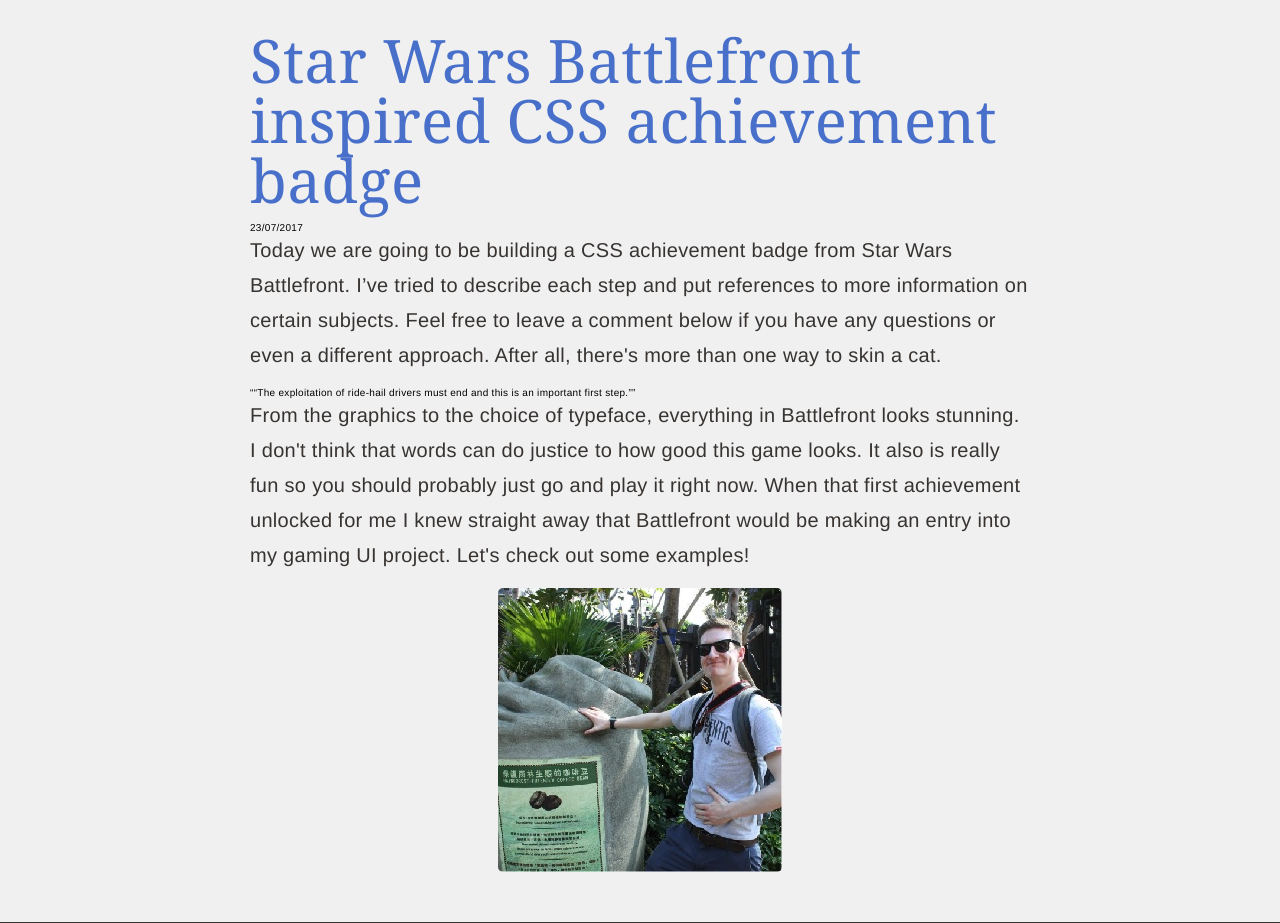
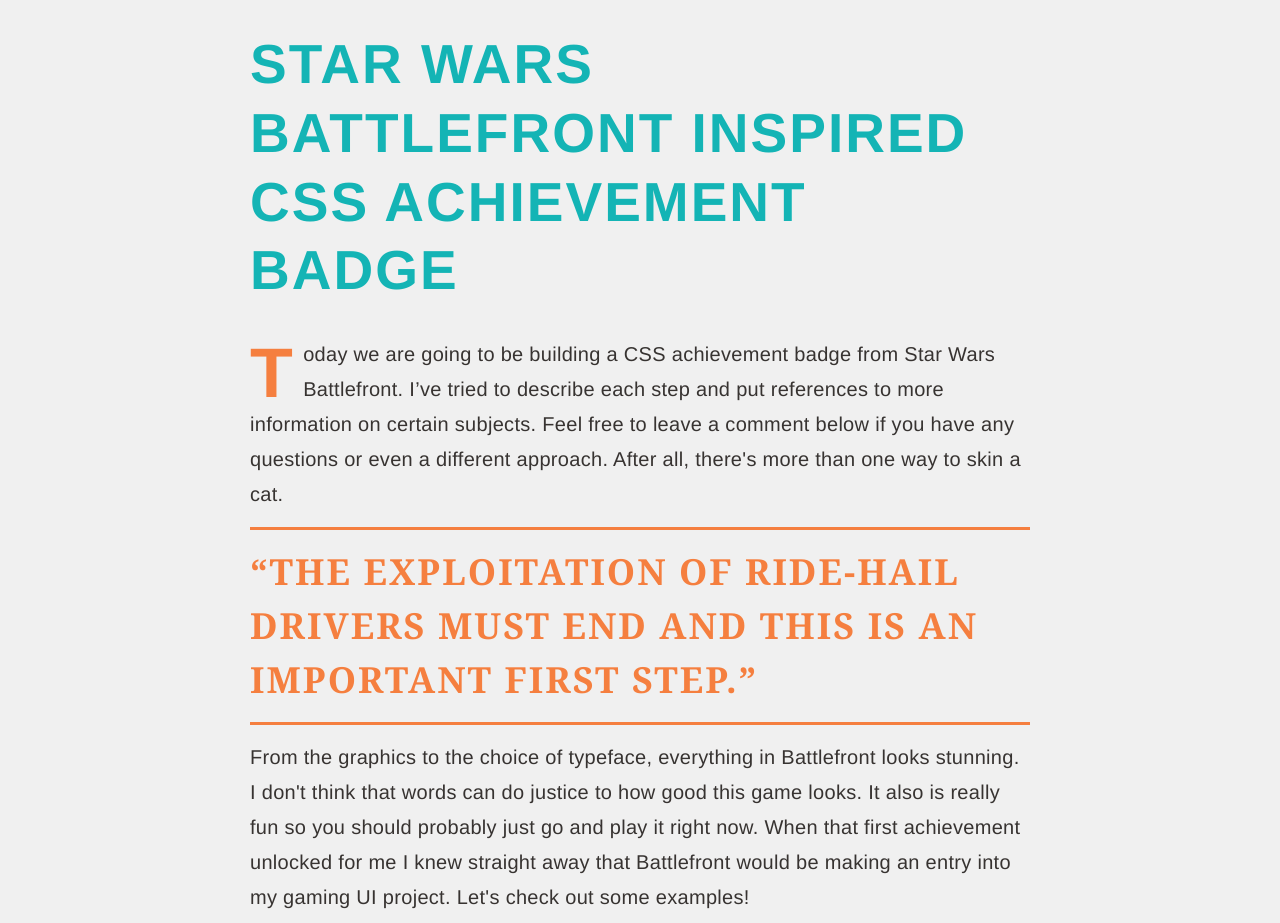
Before and after one commit to jonnow/jw-v2017, a PHP site: page /post.html in a window 1280 px wide. Shown: the part 70-993 px from the top of the page. Run offline with PHP 8.4, Linux system fonts and the light colour scheme; some libraries are stand-ins or nearby versions; some web fonts are replaced.

Commit message:
post style amends

```diff
--- a/css/main.css
+++ b/css/main.css
@@ -103,6 +103,32 @@ main {
         width: 65%;
         margin: 1rem auto 1.5rem; }
 
+.dropcaps {
+  margin-top: 3.2rem; }
+  .dropcaps::first-letter {
+    float: left;
+    font-size: 7.01rem;
+    font-weight: bold;
+    color: #F57F3F;
+    margin-top: 1.9rem;
+    margin-right: 1rem; }
+
+q {
+  display: block;
+  font-family: "Aleo", "Adelle", "Georgia", serif;
+  font-size: 3.6rem;
+  font-weight: bold;
+  line-height: 150%;
+  letter-spacing: 2px;
+  color: #F57F3F;
+  text-transform: uppercase;
+  padding-top: 1.5rem;
+  padding-bottom: 1.5rem;
+  border-top: 3px solid #F57F3F;
+  border-bottom: 3px solid #F57F3F;
+  margin-top: 1.5rem;
+  margin-bottom: 1.5rem; }
+
 .about {
   background-color: #F0F0F0; }
   .about header h1 a {
@@ -111,15 +137,23 @@ main {
     width: 90%;
     max-width: 78rem;
     margin: 2rem auto 5rem; }
-    .about article h1, .about article h2, .about article h3, .about article p a {
+    .about article h2, .about article h3, .about article p a {
       color: #4870CB; }
-    .about article h1, .about article h2, .about article h3 {
+    .about article h2, .about article h3 {
       font-family: "Aleo", "Adelle", "Georgia", serif;
       font-weight: normal;
       margin-bottom: 1.25rem;
       margin-top: 1rem; }
     .about article h1 {
       font-size: 3.6rem; }
+    .about article h1 {
+      font-family: "Woodford Bourne", "Futura", "Helvetica", "Arial", sans-serif;
+      font-size: 3.5rem;
+      font-weight: bold;
+      letter-spacing: 2px;
+      text-transform: uppercase;
+      color: #14B4B5;
+      margin-bottom: 3.2rem; }
     .about article h2 {
       font-size: 2.8rem; }
     .about article h3 {
@@ -614,6 +648,9 @@ body > footer {
     margin-top: 5rem; }
     .about article h1 {
       font-size: 6rem; }
+      .about article h1.post-heading {
+        font-size: 5.5rem;
+        line-height: 125%; }
     .about article h2 {
       font-size: 4rem; }
     .about article p, .about article ul.colour-list {
--- a/css/sass/small.scss
+++ b/css/sass/small.scss
@@ -265,6 +265,10 @@ $grid_template_img_col: 50%;
             margin-top: 5rem;
             h1 {
                 font-size: 6rem;
+                &.post-heading {
+                    font-size: 5.5rem;
+                    line-height: 125%;
+                }
             }
 
             h2 {
--- a/css/sass/smallest.scss
+++ b/css/sass/smallest.scss
@@ -2,6 +2,7 @@ $padding_smallest: 1.5rem;
 $padding_standard: 3.2rem;
 
 $margin_smallest: 1.5rem;
+$margin_standard: 3.2rem;
 
 $font_smallest_logo: 3rem;
 $font_small_header: 2.8rem;
@@ -84,6 +85,34 @@ main {
 }
 //  END HOME PAGE
 
+.dropcaps {
+    margin-top: $margin_standard;
+    &::first-letter {
+        float: left;
+        font-size: 7.01rem;
+        font-weight: bold;
+        color: $primary_orange;
+        margin-top: 1.9rem;
+        margin-right: 1rem;
+    }
+}
+
+q {
+    display: block;
+    font-family: $secondary_font;
+    font-size: 3.6rem;
+    font-weight: bold;
+    line-height: 150%;
+    letter-spacing: 2px;
+    color: $primary_orange;
+    text-transform: uppercase;
+    padding-top: $padding_smallest;
+    padding-bottom: $padding_smallest;
+    border-top: 3px solid $primary_orange;
+    border-bottom: 3px solid $primary_orange;
+    margin-top: $margin_smallest;
+    margin-bottom: $margin_smallest;
+}
 
 //  ABOUT PAGE
 .about {
@@ -98,11 +127,11 @@ main {
         max-width: 78rem;
         margin: 2rem auto 5rem;
 
-        h1, h2, h3, p a {
+        h2, h3, p a {
             color: $tertiary_dull_blue;
         }
 
-        h1, h2, h3{
+        h2, h3{
             font-family: $secondary_font;
             font-weight: normal;
             margin-bottom: 1.25rem;
@@ -111,6 +140,17 @@ main {
 
         h1 {
             font-size: 3.6rem;
+        }
+
+
+        h1 {
+            font-family: $primary_font;
+            font-size: 3.5rem;
+            font-weight: bold;
+            letter-spacing: 2px;
+            text-transform: uppercase;
+            color: $primary_teal;
+            margin-bottom: $margin_standard;
         }
 
         h2 {
--- a/post.html
+++ b/post.html
@@ -40,10 +40,9 @@
             </header>
             <main>
                 <article>
-                    <h1>Star Wars Battlefront inspired CSS achievement badge</h1>
-                    <time>23/07/2017</time>
-                    <p>Today we are going to be building a CSS achievement badge from Star Wars Battlefront. I’ve tried to describe each step and put references to more information on certain subjects. Feel free to leave a comment below if you have any questions or even a different approach. After all, there's more than one way to skin a cat.</p>
-                    <q>“The exploitation of ride-hail drivers must end and this is an important first step.”</q>
+                    <h1 class="post-heading">Star Wars Battlefront inspired CSS achievement badge</h1>
+                    <p class="dropcaps">Today we are going to be building a CSS achievement badge from Star Wars Battlefront. I’ve tried to describe each step and put references to more information on certain subjects. Feel free to leave a comment below if you have any questions or even a different approach. After all, there's more than one way to skin a cat.</p>
+                    <q>The exploitation of ride-hail drivers must end and this is an important first step.</q>
                     <p>From the graphics to the choice of typeface, everything in Battlefront looks stunning. I don't think that words can do justice to how good this game looks. It also is really fun so you should probably just go and play it right now. When that first achievement unlocked for me I knew straight away that Battlefront would be making an entry into my gaming UI project. Let's check out some examples!</p>
                     <img src="images/profile.jpg" alt="The author">
                 </article>
```
